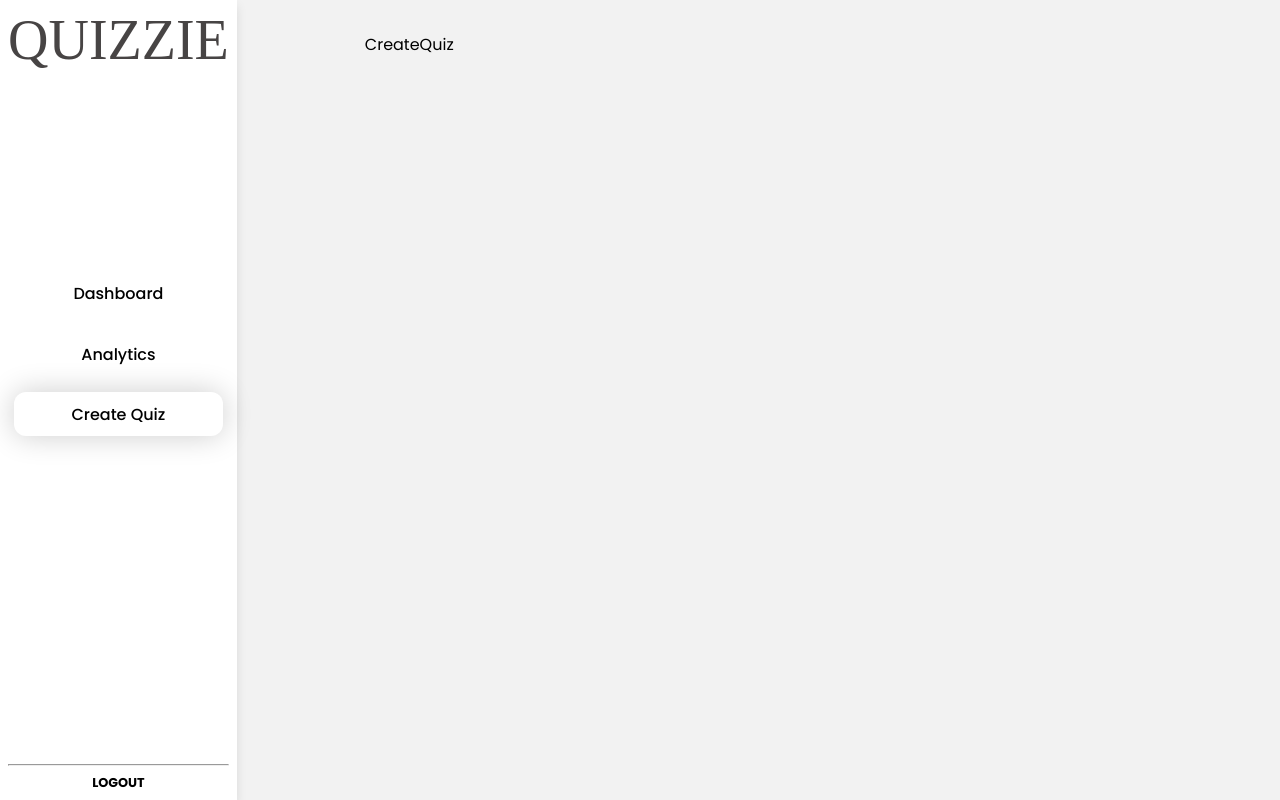
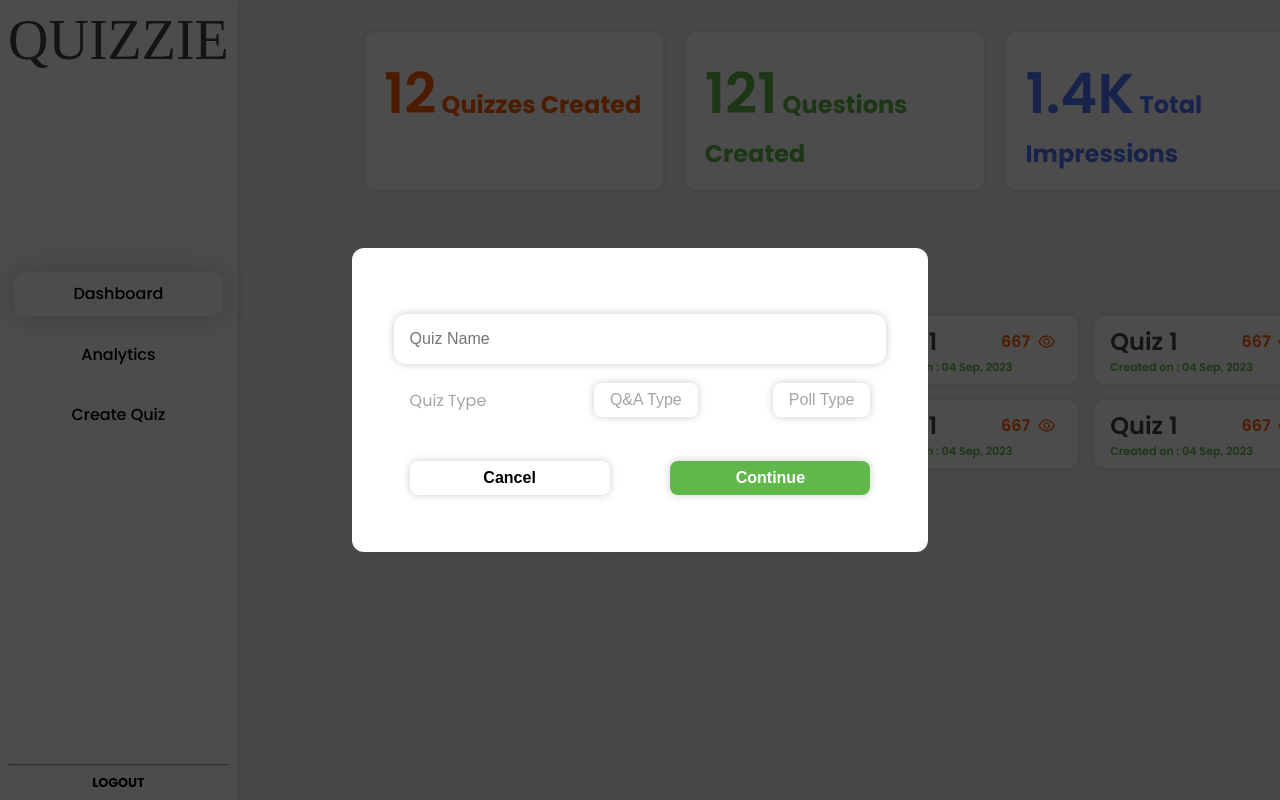
Before and after one commit to whysosaket/Quizzie, a React (Vite) app in the folder client/: page / in a window 1280 px wide. Both pictures are taken after a click on the element "Create Quiz". Built offline with nearby package versions, Linux system fonts and the light colour scheme; a web font is replaced by a local one.

Commit message:
Set QuizName Modal Done

```diff
--- /dev/null
+++ b/client/src/components/Create/CreateQuizModal.jsx
@@ -0,0 +1,27 @@
+import React, {useState} from 'react'
+import '../../styles/CreateQuiz.css'
+import QuizModalPage1 from './QuizModalPage1'
+
+const QuestionModel = {
+    question: '',
+    type: '',
+    options: [
+        {option: '', isCorrect: false, url: ''},
+        {option: '', isCorrect: false, url: ''},
+    ]
+}
+
+const maxOptions = 4;
+const maxQuestions = 5;
+
+const CreateQuizModal = (props) => {
+    const {setShowModal} = props
+    const [questions, setQuestions] = useState([]);
+  return (
+    <div className='modal'>
+        <QuizModalPage1 setShowModal={setShowModal} />
+    </div>
+  )
+}
+
+export default CreateQuizModal
--- /dev/null
+++ b/client/src/components/Create/QuizModalPage1.jsx
@@ -0,0 +1,30 @@
+import React, {useState} from 'react'
+
+const options = [ "Q&A Type", "Poll Type" ];
+
+const QuizModalPage1 = (props) => {
+    const {setShowModal} = props
+    const [selected, setSelected] = useState(2);
+
+    const handleSelected = (index) => {
+        setSelected(index);
+    }
+  return (
+    <div className='page1'>
+        <input type='text' placeholder='Quiz Name' />
+        <div className='quiztype'>
+            <p>Quiz Type</p>
+            <div className='quiztypebtns'>
+                <button onClick={()=> handleSelected(0)} className={`btnopt ${selected==0&&"selected"}`}>Q&A Type</button>
+                <button onClick={()=> handleSelected(1)}className={`btnopt ${selected==1&&"selected"}`}>Poll Type</button>
+            </div>
+        </div>
+        <div className='cancelconfirm'>
+            <button onClick={()=> setShowModal(false)} className='cancelbtn'>Cancel</button>
+            <button className='confirmbtn'>Continue</button>
+        </div>
+    </div>
+  )
+}
+
+export default QuizModalPage1
--- a/client/src/components/Sidebar.jsx
+++ b/client/src/components/Sidebar.jsx
@@ -1,9 +1,15 @@
-import React from "react";
+import React, {useState} from "react";
 import "../styles/Sidebar.css";
+import CreateQuizModal from "./Create/CreateQuizModal";
 
 const Sidebar = (props) => {
   const { changeSelected, selected } = props;
+  const [showModal, setShowModal] = useState(false);
+
+
   return (
+    <>
+    {showModal && <CreateQuizModal setShowModal={setShowModal} />}
     <div className="sidebar">
       <h2 className="title">QUIZZIE</h2>
 
@@ -17,7 +23,7 @@ const Sidebar = (props) => {
         <div onClick={() => changeSelected(1)} className={`sidemenuitem ${selected === 1 && "selected"}`}>
           Analytics
         </div>
-        <div onClick={() => changeSelected(2)} className={`sidemenuitem ${selected === 2 && "selected"}`}>
+        <div onClick={() => setShowModal(true)} className={`sidemenuitem`}>
           Create Quiz
         </div>
       </div>
@@ -26,6 +32,7 @@ const Sidebar = (props) => {
         <h6 className="logout">LOGOUT</h6>
       </div>
     </div>
+    </>
   );
 };
 
--- /dev/null
+++ b/client/src/styles/CreateQuiz.css
@@ -0,0 +1,124 @@
+.modal{
+    background-color: rgba(0, 0, 0, 0.7);
+    height: 100vh;
+    width: 100vw;
+    position: absolute;
+    color: #a5a5a5;
+}
+
+.modal .page1{
+    position: absolute;
+    top: 50%;
+    left: 50%;
+    transform: translate(-50%, -50%);
+    background-color: white;
+    width: 40%;
+    height: 30%;
+    border-radius: 12px;
+    display: flex;
+    flex-direction: column;
+    align-items: center;
+    justify-content: center;
+    padding: 2rem;}
+
+.modal input[type="text"]{
+    width: 90%;
+    color: #a5a5a5;
+    padding: 1rem;
+    border: none;
+    border-radius: 12px;
+    margin: 0.5rem 0;
+    font-size: 1rem;
+    box-shadow: 0 0 0.5rem rgba(0, 0, 0, 0.2);
+}
+
+.modal input[type="text"]:focus{
+    outline: none;
+}
+
+.modal .quiztype{
+    width: 90%;
+    display: flex;
+    justify-content: space-between;
+    align-items: center;
+}
+
+.modal .quiztype h3{
+    font-size: 1rem;
+    font-weight: 500;
+    margin: 0;
+}
+
+.modal .quiztype input[type="radio"]{
+    width: 1rem;
+    height: 1rem;
+    margin: 0;
+    margin-bottom: 2rem;
+}
+
+.quiztypebtns{
+    width: 60%;
+    display: flex;
+    justify-content: space-between;
+    align-items: center;
+}
+
+.quiztypebtns button{
+    padding: 0.5rem 1rem;
+    border: none;
+    border-radius: 8px;
+    font-size: 1rem;
+    font-weight: 500;
+    cursor: pointer;
+    color: #a5a5a5;
+    background-color: white;
+    box-shadow: 0 0 0.5rem rgba(0, 0, 0, 0.2);
+}
+
+.quiztypebtns button:hover{
+    background-color: #60B84B;
+    color: white;
+}
+
+.quiztypebtns .selected{
+    background-color: #60B84B;
+    color: white;
+}
+
+.cancelconfirm{
+    width: 90%;
+    display: flex;
+    justify-content: space-between;
+    align-items: center;
+    margin-top: 2rem;
+}
+
+.cancelconfirm button{
+    padding: 0.5rem 1rem;
+    border: none;
+    border-radius: 8px;
+    font-size: 1rem;
+    font-weight: 600;
+    cursor: pointer;
+    color: #a5a5a5;
+    background-color: white;
+    box-shadow: 0 0 0.5rem rgba(0, 0, 0, 0.2);
+    width: 200px;;
+}
+
+.cancelconfirm .cancelbtn{
+    color: black;
+}
+
+.cancelconfirm .cancelbtn:hover{
+    color: #60B84B;
+}
+
+.cancelconfirm .confirmbtn{
+    color: white;
+    background-color: #60B84B;
+}
+
+.cancelconfirm .confirmbtn:hover{
+    background-color: #3f8f2b;
+}
```
